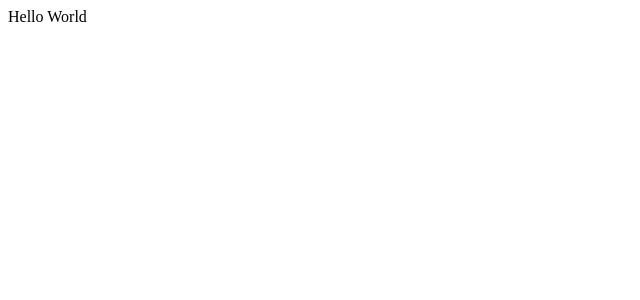
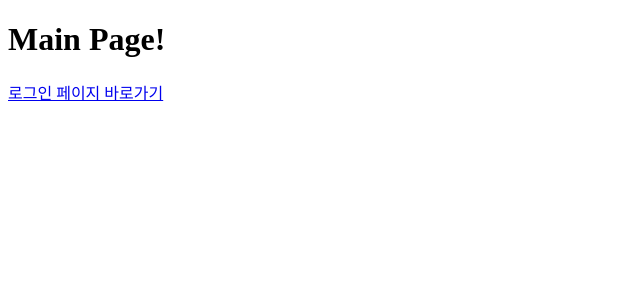
Before and after one commit to ystgd07/RE-CKU, a JavaScript app in the folder frontend/: page / in a window 1280 px wide. Shown: the top 300 px of the page, without its empty margins (0-640 px from the left). Built offline with nearby package versions, Linux system fonts and the light colour scheme.

Commit message:
라우팅 설정

```diff
--- a/frontend/src/App.js
+++ b/frontend/src/App.js
@@ -1,10 +1,11 @@
+import Router from './Router';
 
 function App() {
-  return (
-    <div className="App">
-      Hello World
-    </div>
-  );
+   return (
+      <>
+         <Router />
+      </>
+   );
 }
 
 export default App;
--- /dev/null
+++ b/frontend/src/Router.js
@@ -0,0 +1,15 @@
+import { BrowserRouter, Routes, Route } from 'react-router-dom';
+import Main from './pages/Main';
+import Login from './pages/Login';
+const Router = () => {
+   return (
+      <BrowserRouter basename={process.env.PUBLIC_URL}>
+         <Routes>
+            <Route path="/" element={<Main />} />
+            <Route path="/login" element={<Login />} />
+         </Routes>
+      </BrowserRouter>
+   );
+};
+
+export default Router;
--- a/frontend/src/index.js
+++ b/frontend/src/index.js
@@ -1,10 +1,5 @@
-import React from 'react';
 import ReactDOM from 'react-dom/client';
 import App from './App';
 
 const root = ReactDOM.createRoot(document.getElementById('root'));
-root.render(
-  <React.StrictMode>
-    <App />
-  </React.StrictMode>
-);
+root.render(<App />);
--- /dev/null
+++ b/frontend/src/pages/Login/index.js
@@ -0,0 +1,5 @@
+const Login = () => {
+   return <>Login Page</>;
+};
+
+export default Login;
--- a/frontend/src/pages/Main/index.js
+++ b/frontend/src/pages/Main/index.js
@@ -1,12 +1,12 @@
-import React from "react";
+import { Link } from 'react-router-dom';
 
 const Main = () => {
-    return(
-        <>
-
-
-        </>
-    )
-}
+   return (
+      <>
+         <h1>Main Page!</h1>
+         <Link to="/login">로그인 페이지 바로가기</Link>
+      </>
+   );
+};
 
 export default Main;
--- a/frontend/test.js
+++ /dev/null
@@ -1 +0,0 @@
-const test = 'test';
```
Also changed, not shown: frontend/src/.jsconfig.json (added), frontend/src/pages/Login/style.js (added), 1 other file (tests, documents, lock files or other folders).
